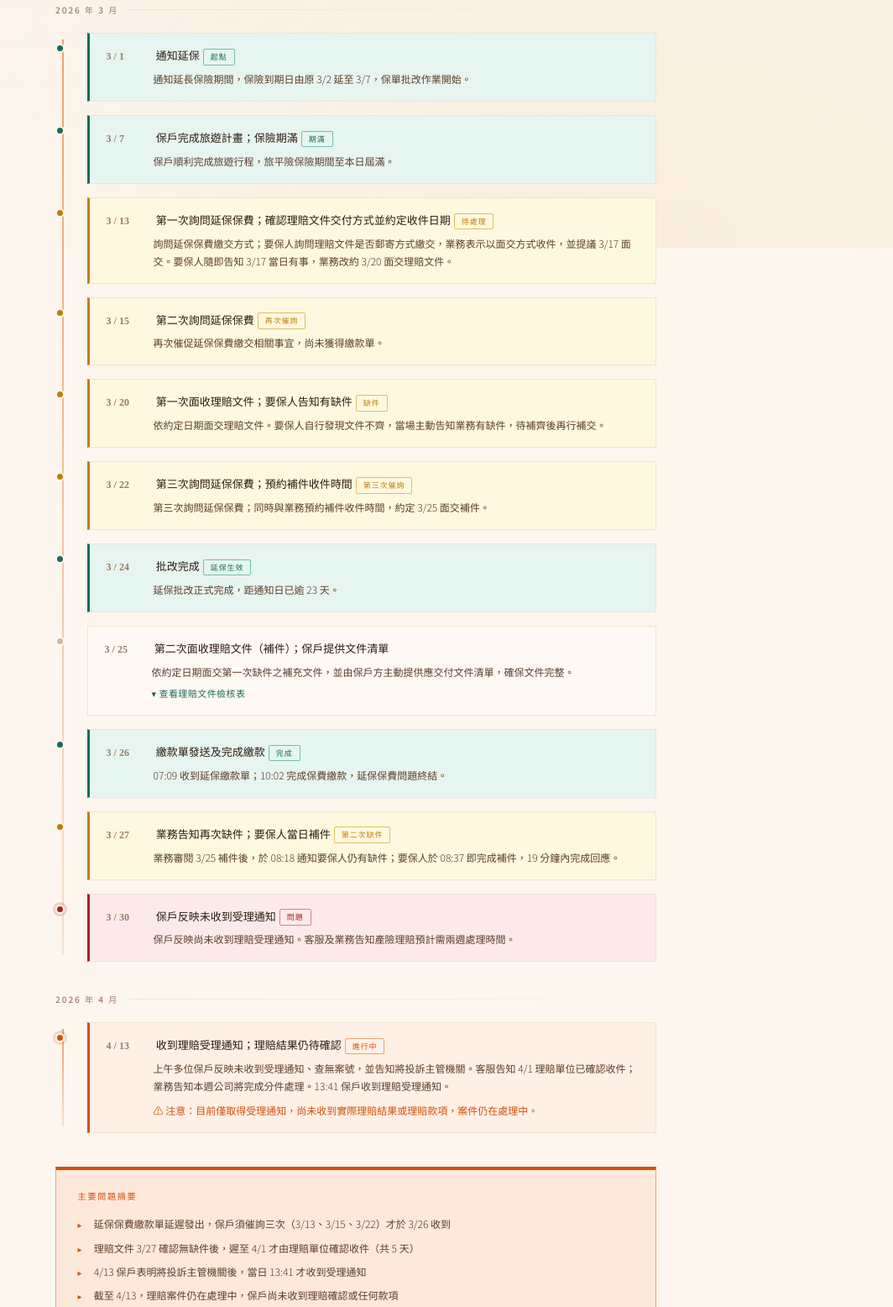
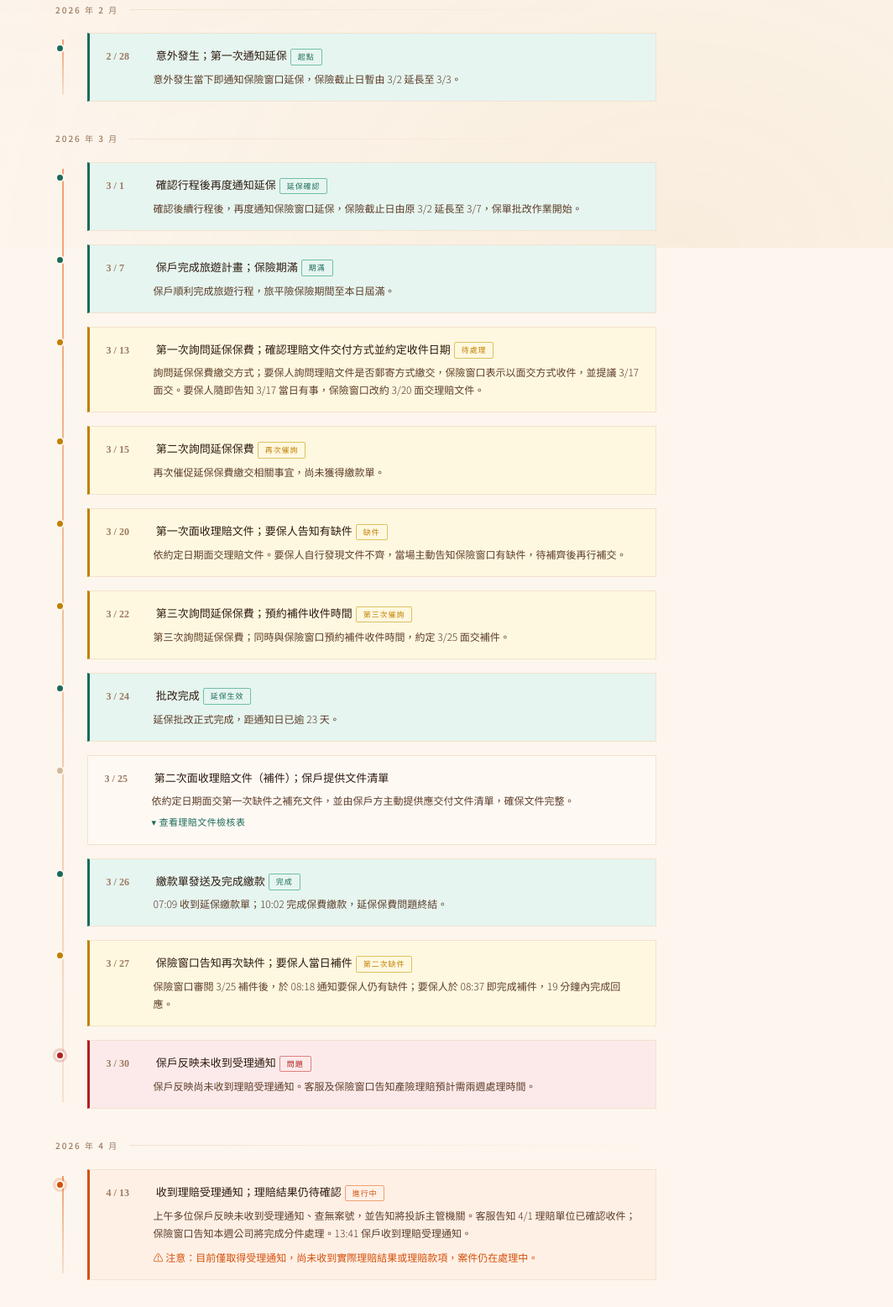
Before and after one commit to ireneiswawa/fubon_insurance, a plain HTML site: page index.html in a window 1280 px wide. Shown: the part 505-2061 px from the top of the page at 84% size, without its empty margins (216-1280 px from the left). Drawn offline with Linux system fonts and the light colour scheme.

Commit message:
Add files via upload

```diff
--- a/index.html
+++ b/index.html
@@ -560,7 +560,7 @@
   <div class="summary-grid">
     <div class="summary-card">
       <div class="summary-label">延保通知日</div>
-      <div class="summary-value teal">3 / 1</div>
+      <div class="summary-value teal">2 / 28</div>
     </div>
     <div class="summary-card">
       <div class="summary-label">文件面收日</div>
@@ -585,6 +585,26 @@
   </div>
 
   <div class="month-heading">
+    <span class="month-heading-text">2026 年 2 月</span>
+    <div class="month-heading-line"></div>
+  </div>
+
+  <div class="timeline">
+
+    <div class="event">
+      <div class="event-dot dot-info"></div>
+      <div class="event-card resolved">
+        <div class="event-top">
+          <div class="event-date">2 / 28</div>
+          <div class="event-title">意外發生；第一次通知延保<span class="tag tag-info">起點</span></div>
+        </div>
+        <div class="event-desc">意外發生當下即通知保險窗口延保，保險截止日暫由 3/2 延長至 3/3。</div>
+      </div>
+    </div>
+
+  </div>
+
+  <div class="month-heading">
     <span class="month-heading-text">2026 年 3 月</span>
     <div class="month-heading-line"></div>
   </div>
@@ -596,9 +616,9 @@
       <div class="event-card resolved">
         <div class="event-top">
           <div class="event-date">3 / 1</div>
-          <div class="event-title">通知延保<span class="tag tag-info">起點</span></div>
+          <div class="event-title">確認行程後再度通知延保<span class="tag tag-info">延保確認</span></div>
         </div>
-        <div class="event-desc">通知延長保險期間，保險到期日由原 3/2 延至 3/7，保單批改作業開始。</div>
+        <div class="event-desc">確認後續行程後，再度通知保險窗口延保，保險截止日由原 3/2 延長至 3/7，保單批改作業開始。</div>
       </div>
     </div>
 
@@ -620,7 +640,7 @@
           <div class="event-date">3 / 13</div>
           <div class="event-title">第一次詢問延保保費；確認理賠文件交付方式並約定收件日期<span class="tag tag-warn">待處理</span></div>
         </div>
-        <div class="event-desc">詢問延保保費繳交方式；要保人詢問理賠文件是否郵寄方式繳交，業務表示以面交方式收件，並提議 3/17 面交。要保人隨即告知 3/17 當日有事，業務改約 3/20 面交理賠文件。</div>
+        <div class="event-desc">詢問延保保費繳交方式；要保人詢問理賠文件是否郵寄方式繳交，保險窗口表示以面交方式收件，並提議 3/17 面交。要保人隨即告知 3/17 當日有事，保險窗口改約 3/20 面交理賠文件。</div>
       </div>
     </div>
 
@@ -642,7 +662,7 @@
           <div class="event-date">3 / 20</div>
           <div class="event-title">第一次面收理賠文件；要保人告知有缺件<span class="tag tag-warn">缺件</span></div>
         </div>
-        <div class="event-desc">依約定日期面交理賠文件。要保人自行發現文件不齊，當場主動告知業務有缺件，待補齊後再行補交。</div>
+        <div class="event-desc">依約定日期面交理賠文件。要保人自行發現文件不齊，當場主動告知保險窗口有缺件，待補齊後再行補交。</div>
       </div>
     </div>
 
@@ -653,7 +673,7 @@
           <div class="event-date">3 / 22</div>
           <div class="event-title">第三次詢問延保保費；預約補件收件時間<span class="tag tag-warn">第三次催詢</span></div>
         </div>
-        <div class="event-desc">第三次詢問延保保費；同時與業務預約補件收件時間，約定 3/25 面交補件。</div>
+        <div class="event-desc">第三次詢問延保保費；同時與保險窗口預約補件收件時間，約定 3/25 面交補件。</div>
       </div>
     </div>
 
@@ -695,9 +715,9 @@
       <div class="event-card highlight">
         <div class="event-top">
           <div class="event-date">3 / 27</div>
-          <div class="event-title">業務告知再次缺件；要保人當日補件<span class="tag tag-warn">第二次缺件</span></div>
+          <div class="event-title">保險窗口告知再次缺件；要保人當日補件<span class="tag tag-warn">第二次缺件</span></div>
         </div>
-        <div class="event-desc">業務審閱 3/25 補件後，於 08:18 通知要保人仍有缺件；要保人於 08:37 即完成補件，19 分鐘內完成回應。</div>
+        <div class="event-desc">保險窗口審閱 3/25 補件後，於 08:18 通知要保人仍有缺件；要保人於 08:37 即完成補件，19 分鐘內完成回應。</div>
       </div>
     </div>
 
@@ -708,7 +728,7 @@
           <div class="event-date">3 / 30</div>
           <div class="event-title">保戶反映未收到受理通知<span class="tag tag-danger">問題</span></div>
         </div>
-        <div class="event-desc">保戶反映尚未收到理賠受理通知。客服及業務告知產險理賠預計需兩週處理時間。</div>
+        <div class="event-desc">保戶反映尚未收到理賠受理通知。客服及保險窗口告知產險理賠預計需兩週處理時間。</div>
       </div>
     </div>
 
@@ -729,7 +749,7 @@
           <div class="event-title">收到理賠受理通知；理賠結果仍待確認<span class="tag tag-pending">進行中</span></div>
         </div>
         <div class="event-desc">
-          上午多位保戶反映未收到受理通知、查無案號，並告知將投訴主管機關。客服告知 4/1 理賠單位已確認收件；業務告知本週公司將完成分件處理。13:41 保戶收到理賠受理通知。
+          上午多位保戶反映未收到受理通知、查無案號，並告知將投訴主管機關。客服告知 4/1 理賠單位已確認收件；保險窗口告知本週公司將完成分件處理。13:41 保戶收到理賠受理通知。
           <span class="alert-inline">⚠ 注意：目前僅取得受理通知，尚未收到實際理賠結果或理賠款項，案件仍在處理中。</span>
         </div>
       </div>
```
